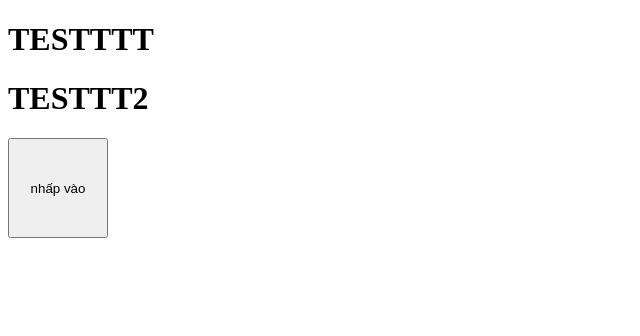
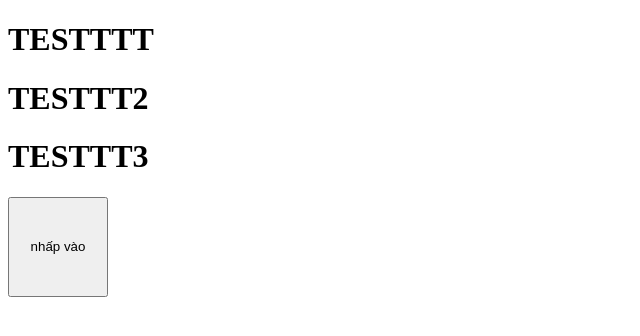
Before and after one commit to gittbin/product_sell_clother, a plain HTML site: page item2/AI/test.html in a window 1280 px wide. Shown: the whole page, without its empty margins (0-640 px from the left). Drawn offline with Linux system fonts and the light colour scheme.

Commit message:
Update test.html

```diff
--- a/item2/AI/test.html
+++ b/item2/AI/test.html
@@ -20,6 +20,7 @@
 
 <h1>TESTTTT</h1>
 <h1>TESTTT2</h1>
+<h1>TESTTT3</h1>
 <button style="height: 100px; width: 100px;" class="button"> nhấp vào</button>
 
 
```
